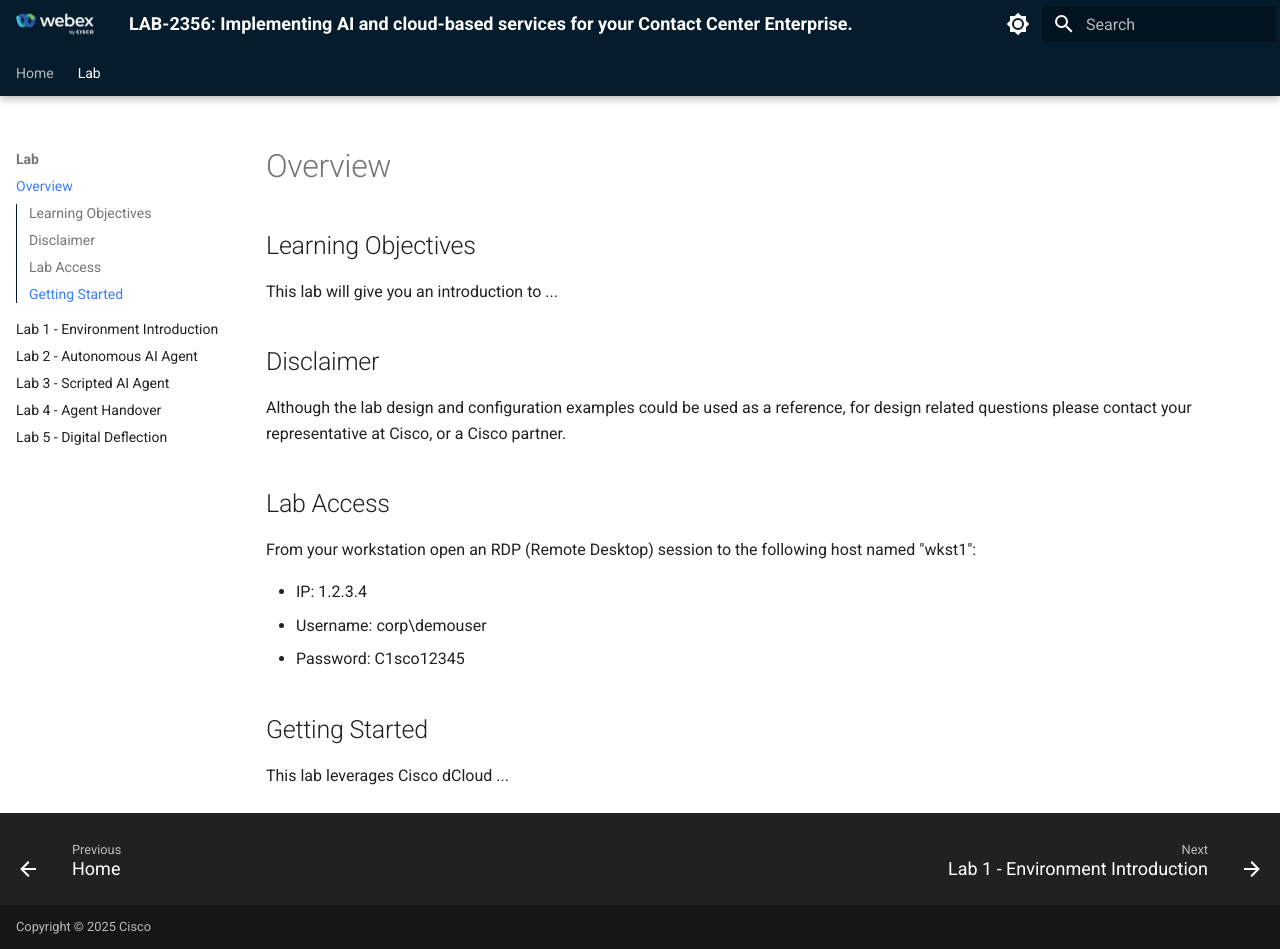
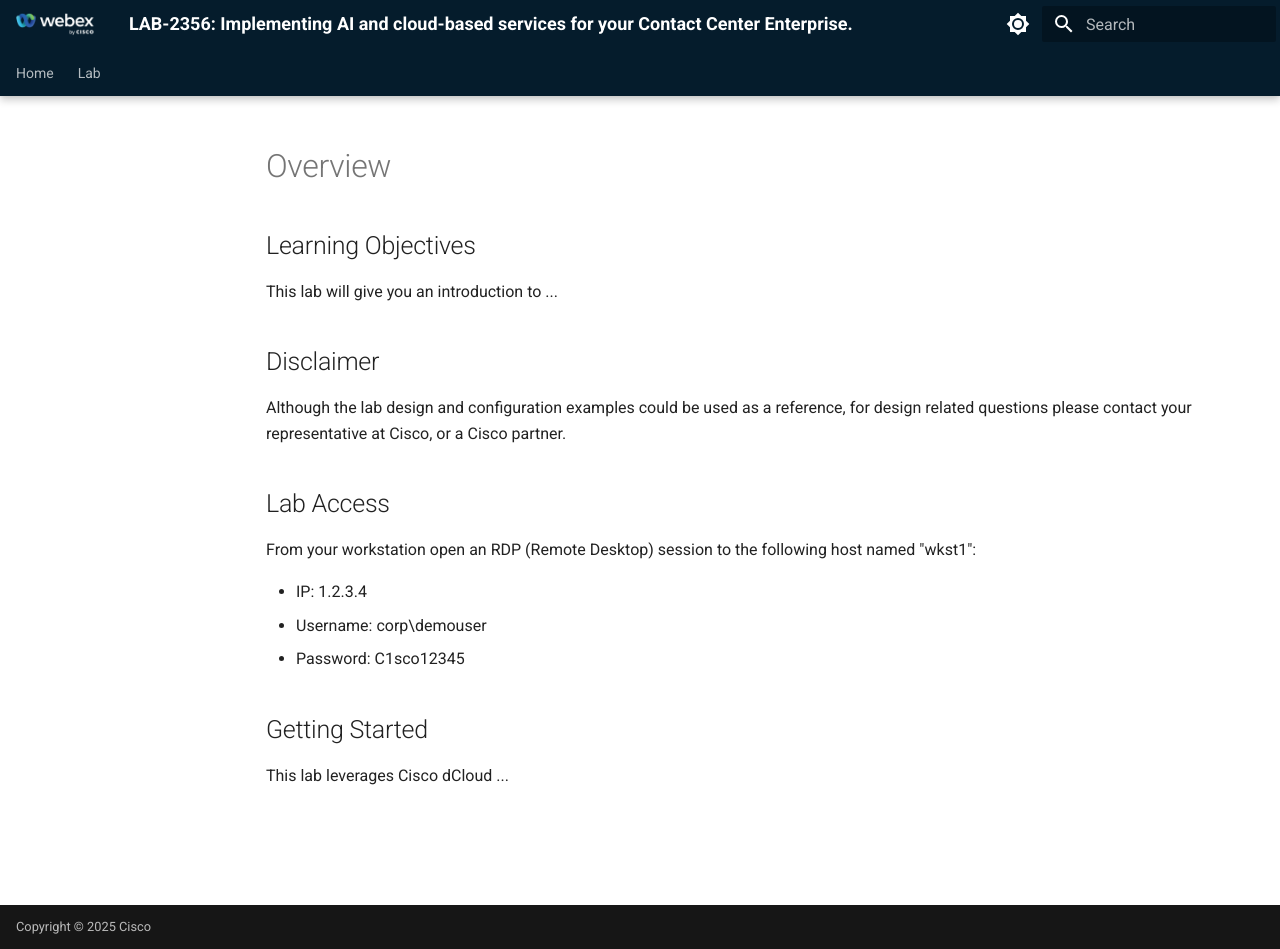
Before and after one commit to WebexCC-SA/LAB-2356, an MkDocs documentation site: the page built from docs/overview.md, in a window 1280 px wide and 949 px high. Built offline with MkDocs 1.6.1 and Material for MkDocs 9.7.7, drawn with Linux system fonts in a browser that asks for light colours; some of the changed lines change nothing that is shown.

Commit message:
removed Overview

````diff
--- /dev/null
+++ b/docs/lab4_chat_bot.md
@@ -0,0 +1,376 @@
+# Lab 4 - Digital Deflection
+
+## **Objectives**
+
+In this lab, you will learn how to integrate an Autonomous AI agent into a chat flow.
+
+- Know how to create an Autonomous AI Agent from scratch and map it to a knowledge base.
+- Create an agent goal, instructions, and welcome message.
+- Understand how to configure and use fulfillment.
+- See how to integrate the AI Agent into a call studio script.
+
+Explanation of formatting:
+
+- *Italics* - This indicates a button, menu option, or object that should be selected.
+- "Quoted Text" - This indicates that the text should be typed exactly as indicated.
+
+## **Task 1.**
+
+In this task, we will create the AI Agent and define define the agent's goal, instructions, and welcome message.
+
+- Goal: What is the primary objective of the AI agent?
+- Instructions: How should your agent interact with customers to perform its task?
+- Welcome Message: How should your agent greet your customer initially?
+
+
+# Lab 5 - Integrate an Inbound Chat Flow with your AI Agent (BONUS Lab)
+
+
+
+
+
+## **Task 1. Create Intents**
+
+In this task, we will create the following 2 Intents
+
+ - Chat Start Order Tracking
+ - Chat Order Results
+
+
+
+**Step 1.**
+Create Intent - "Chat Start Order Tracking"
+
+a. In the AI Agent configuration, navigate to ***Script*** -> ***Intents*** -> click on the ***Create intent*** button.
+
+   ![Create Intent 1](./assets/L5-01.png)
+
+
+
+b. Enter the Intent name as "Chat Start Order Tracking".
+
+
+
+c. Under Intent and Utterances section, type the phrase "Start_Chat" and click the ***Add*** button.
+
+
+
+Note:
+
+ - For the Voice channel, the welcome_event was sent from the Call Studio script as the trigger for the AI Agents' welcome message.
+ - Similarly, for the Web (Chat) channel, the phrase "Start_Chat" will be used as the trigger for the AI Agents' welcome message. This will be configured in the Inbound Flow in a later step.
+
+
+
+d. In the ***Response*** section, from the drop down, select ***Welcome message***.
+
+
+
+e. Lastly, click ***Create*** to complete the "Chat Start Order Tracking" intent configuration.
+
+   ![Create Intent - CSOT](./assets/L5-02.png)
+
+
+
+**Step 2.**
+Create Intent - "Chat Order Results"
+
+a. In the AI Agent configuration, navigate to ***Script*** -> ***Intents*** -> click on the ***Create intent*** button.
+
+   ![Create Intent 2](./assets/L5-01.png)
+
+
+
+b. Enter the Intent name as "Chat Order Results".
+
+
+
+c. Under Intent and Utterances section, type the phrase "order_results" and click the ***Add*** button.
+
+
+
+Note:
+
+ - In the Inbound Flow, once the order_number and user_pin slots are collected as part of the "Start Order Tracking" Intent, the Inbound Flow sends the order_results message to trigger the track_order_results response.
+
+
+
+d. In the ***Response*** section, from the drop down, select ***track_order_results***.
+
+
+
+e. Lastly, click ***Create*** to complete the "Chat Order Results" intent configuration.
+
+   ![Create Intent - COR](./assets/L5-03.png)
+
+
+
+
+## **Task 2. Update Responses for the Default channel (web)**
+
+In this task, we will be updating the following responses - Default channel (web) - Chat
+
+ - Welcome message
+ - order_number
+ - pin_missing
+ - track_order_wait
+ - track_order_results
+ - track_another_order
+ - Goodbye
+
+
+
+
+**Step 1.**
+Update the ***Welcome message*** response
+
+a. In the AI Agent configuration, navigate to ***Script*** -> ***Responses*** -> click on the ***Welcome message*** response.
+   ![welcome message edit chat](./assets/L2-27.png)
+
+
+
+b. On the left side of the response window, click on the previously created conditional response "check_if_name_is_passed" -> Select the ***Rules*** tab.
+
+
+
+c. Click the ***+OR Condition*** button and enter as below:
+
+ - ***Left variable:*** consumerData.extra_params.name
+ - ***Operator:*** Exists
+
+ ![Rules update](./assets/L5-04.png)
+
+
+
+c. Next, select the ***Actions*** tab on the left and click the Default (web) tab (Note: since this is for the chat channel, ensure you are NOT selecting Voice option)
+
+ ![Chat Channel](./assets/L5-05.png)
+
+
+
+d. Add the text below as ***Variant 1*** in the Text section. Feel free to add more of these variants if you like.
+Note: consumerData.<param> is how we can reference data that is passed from Chat Flow to the bot.
+
+```
+Hello  ${consumerData.extra_params.name} , I am a Tracker bot. I can help you track your packages. How can I help you today? To get started, please ask me to track an order number.
+
+```
+
+ ![Actions update chat](./assets/L5-06.png)
+
+
+
+
+**Step 2.**
+Update the ***order_number*** response
+
+
+a. In the AI Agent configuration, navigate to ***Script*** -> ***Responses*** -> click on the ***order_number*** response.
+
+
+
+b. Next, click on the ***Default (web)*** button and enter the below text as Variant 1.
+
+```
+Please provide your six digit order number.
+```
+
+ ![order_number chat](./assets/L5-07.png)
+
+
+
+
+**Step 3.**
+Update the ***pin_missing*** response
+
+a. In the AI Agent configuration, navigate to ***Script*** -> ***Responses*** -> click on the ***pin_missing*** response.
+
+
+
+b. Next, click on the ***Default (web)*** button and enter the below text as Variant 1.
+
+```
+Please provide your four digit PIN.
+```
+
+ ![pin_missing chat](./assets/L5-08.png)
+
+
+
+**Step 4.**
+Update the ***track_order_wait*** response
+
+a. In the AI Agent configuration, navigate to ***Script*** -> ***Responses*** -> click on the ***track_order_wait*** response.
+
+
+
+b. Next, click on the ***Default (web)*** button and enter the below text as Variant 1.
+
+```
+Getting your package details now...
+```
+
+ ![track_order_wait chat](./assets/L5-09.png)
+
+
+
+
+**Step 5.**
+Update the ***track_order_results*** response
+
+a. In the AI Agent configuration, navigate to ***Script*** -> ***Responses*** -> click on the ***track_order_results*** response.
+
+
+
+b. On the left side of the response window, click on the previously created conditional response "order_status_check" -> Select the *Rules* tab
+
+
+
+c. Click the ***+OR Condition*** button and enter as below:
+
+ - ***Left variable:*** consumerData.extra_params.order_status
+ - ***Operator:*** Exists
+
+ ![track_order_wait rules chat](./assets/L5-10.png)
+
+
+
+c. Next, select the ***Actions*** tab on the left and click the Default (web) tab (Note: since this is for the chat channel, ensure you are NOT selecting Voice option)
+
+ ![track_order_wait actions chat](./assets/L5-05.png)
+
+
+
+d. Add the text below as ***Variant 1*** in the Text section. Feel free to add more of these variants if you like.
+Note: consumerData.<param> is how we can reference data that is passed from Chat Flow to the bot.
+
+```
+We have found your order. ${consumerData.extra_params.order_status}  Do you need anything else?
+
+```
+
+ ![track_order_results chat](./assets/L5-11.png)
+
+
+
+
+**Step 6.**
+Update the ***track_another_order*** response
+
+
+a. In the AI Agent configuration, navigate to ***Script*** -> ***Responses*** -> click on the ***track_another_order*** response.
+
+
+
+b. Next, click on the ***Default (web)*** button and enter the below text as Variant 1.
+
+```
+Great! To get started, please ask me to track an order number.
+```
+
+ ![track_another_order chat](./assets/L5-12.png)
+
+
+
+
+**Step 7.**
+Update the ***Goodbye*** response
+
+a. In the AI Agent configuration, navigate to ***Script*** -> ***Responses*** -> click on the ***Goodbye*** response.
+
+
+
+
+b. Next, click on the ***Default (web)*** button and enter the below text as Variant 1.
+
+```
+Thank you for your response! I will now connect you to a live agent for further assistance! Have a wonderful day!
+```
+
+ ![Goodbye chat](./assets/L5-13.png)
+
+
+
+
+
+## **Task 3. Import and Configure the Native AI Inbound Chat Flow**
+
+**Step 1.**
+Navigate to this link to download the "AI Agent Chat Inbound Flow" on to the Downloads folder
+
+*Link*
+
+
+
+**Step 2.**
+Log into Webex Control Hub ***admin.webex.com*** and navigate to ***Contact Center*** -> ***Digital*** -> ***Webex Connect***.
+This opens up the Webex Connect portal.
+
+ ![Connect Portal](./assets/L5-14.png)
+
+
+
+**Step 3.**
+Navigate to Services tab and select the Service created for you seat number.
+
+
+
+**Step 4.**
+Click the ***Create Flow*** button -> enter a Flow Name -> select ***Upload a Flow*** -> Choose the downloaded file -> Click ***Create***
+
+
+
+**Step 5.**
+Update the ***Bot Start*** and the ***Bot OrderResults*** nodes
+
+- Under the ***Agent*** field, select the AI Agent Bot you created
+
+ ![BOT node updates](./assets/L5-20.png)
+
+ ![BOT Start](./assets/L5-21.png)
+
+ ![BOT OrderResults](./assets/L5-22.png)
+
+
+
+**Step 6.**
+Review the nodes to see where the messages are sent to the AI Agent.
+
+
+
+**Step 7.**
+Click on the Settings tab and update the following variables:
+
+ - CloudConnectFQDN
+ - botInputMessage
+
+ ![Update variables](./assets/L5-23.png)
+
+
+
+**Step 8.**
+Save and Make Live
+
+ ![Save and Make Live](./assets/L5-24.png)
+
+
+
+## **Task 4. Test and Troubleshoot**
+
+**Step 1.**
+Note down the Reverse Proxy FQDN for your session.
+
+From the eXpo home page, click on the ***Details*** tab -> ***DNS Address*** -> copy the DNS name that start with ***rp.vpod***
+
+ ![RP FQDN](./assets/L5-26.png)
+
+
+
+**Step 2.**
+On a browser, navigate to the following URL - glitch
+Note: Update the URL per your seat number, before pasting it on the browser.
+
+
+
+**Step 3.**
+To start a Chat, click on the ***Chat icon*** to the bottom-right corner of the screen.
--- a/mkdocs.yml
+++ b/mkdocs.yml
@@ -87,9 +87,7 @@
 nav:
   - Home: index.md
   - Lab:
-      - Overview: overview.md
       - Lab 1 - Environment Introduction: lab1_environment_intro.md
       - Lab 2 - Autonomous AI Agent: lab2_autonomous_bot.md
       - Lab 3 - Scripted AI Agent: lab3_scripted_bot_basic.md
-      - Lab 4 - Agent Handover: lab4_agent_handover.md
-      - Lab 5 - Digital Deflection: lab5_chat_bot.md
+      - Lab 4 - Digital Deflection: lab4_chat_bot.md
````
Also changed, not shown: docs/lab4_agent_handover.md (deleted), docs/lab5_chat_bot.md (deleted).
